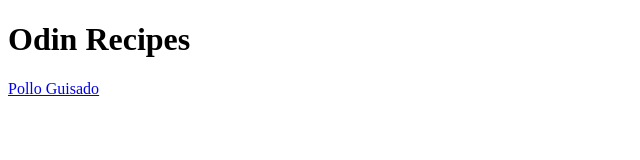
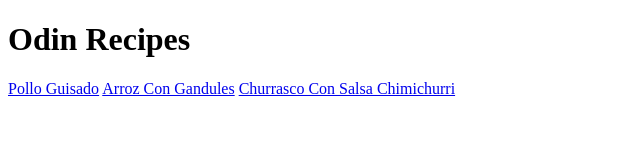
Before and after one commit to aleynnanq/odin-recipes, a plain HTML site: page index.html in a window 1280 px wide. Shown: the whole page, without its empty margins (0-640 px from the left). Drawn offline with Linux system fonts and the light colour scheme.

Commit message:
Add links to recipes on index.html

```diff
--- a/index.html
+++ b/index.html
@@ -7,5 +7,7 @@
   <body>
     <h1>Odin Recipes</h1>
     <a href="recipes/polloguisado.html">Pollo Guisado</a>
+    <a href="recipes/arrozcongandules.html">Arroz Con Gandules</a>
+    <a href="recipes/churrasco.html">Churrasco Con Salsa Chimichurri</a>
   </body>
 </html>
```
